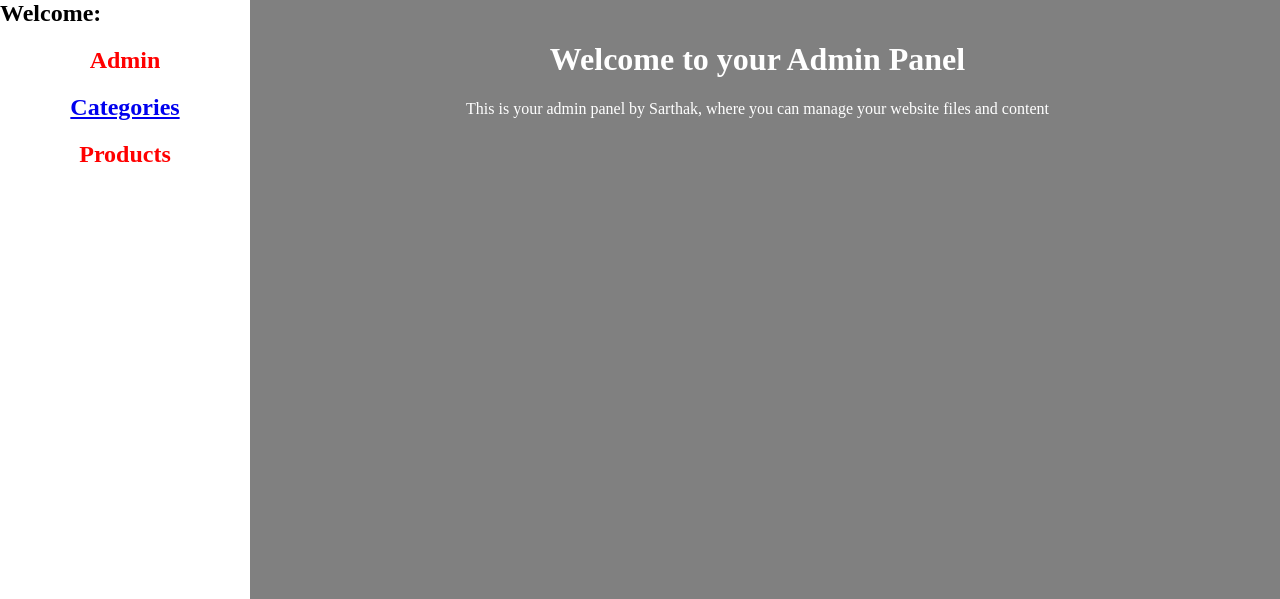
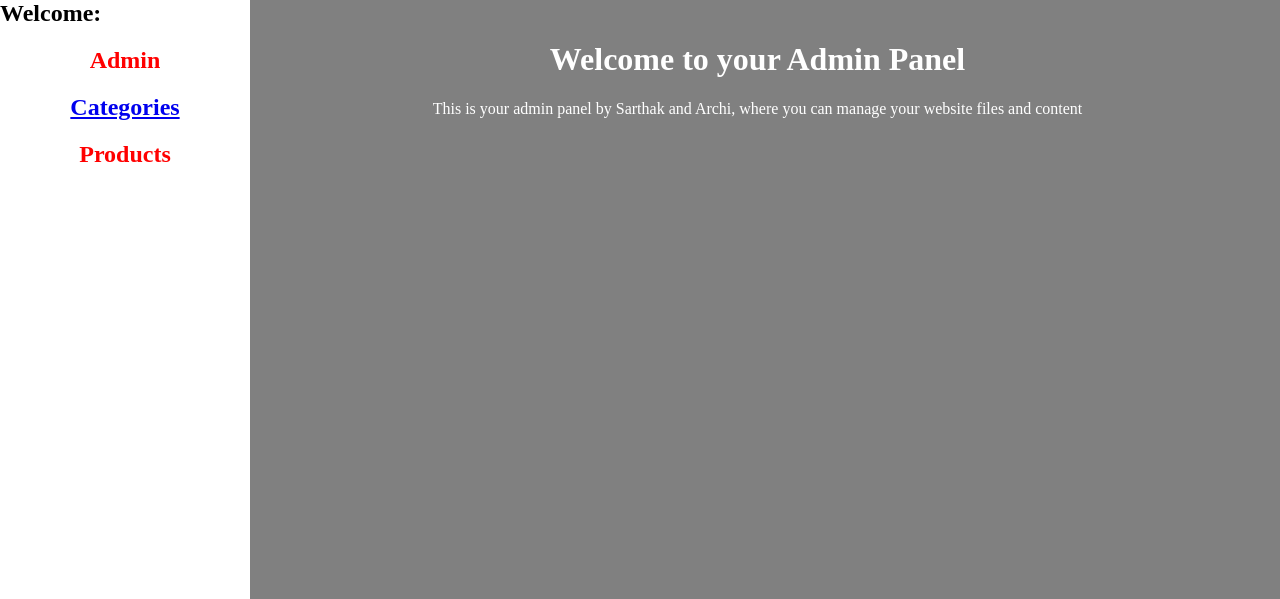
Before and after one commit to sarthak585/e-commerce, a PHP site: page /website/ in a window 1280 px wide. Shown: the part 105-704 px from the top of the page. Run offline with PHP 8.4, Linux system fonts and the light colour scheme; data that the repository does not hold is empty.

Commit message:
updated text again

```diff
--- a/index.php
+++ b/index.php
@@ -28,7 +28,7 @@ $categoryList = $categoryModel->viewCategory();
 	</div>
 	<div id="welcome">
 		<h1>Welcome to your Admin Panel</h1>
-		<p>This is your admin panel by Sarthak, where you can manage your website files and content</p>
+		<p>This is your admin panel by Sarthak and Archi, where you can manage your website files and content</p>
 	</div>
 </body>
 </html>
```
